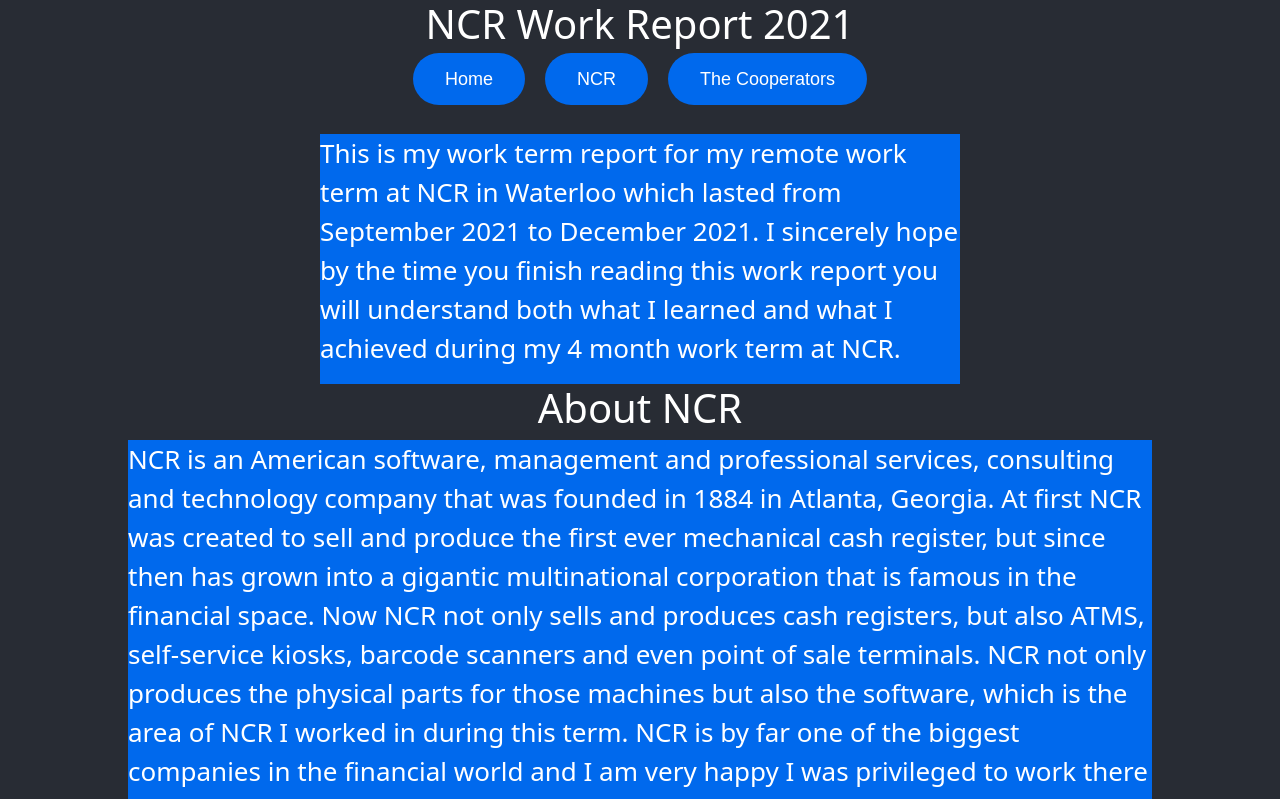
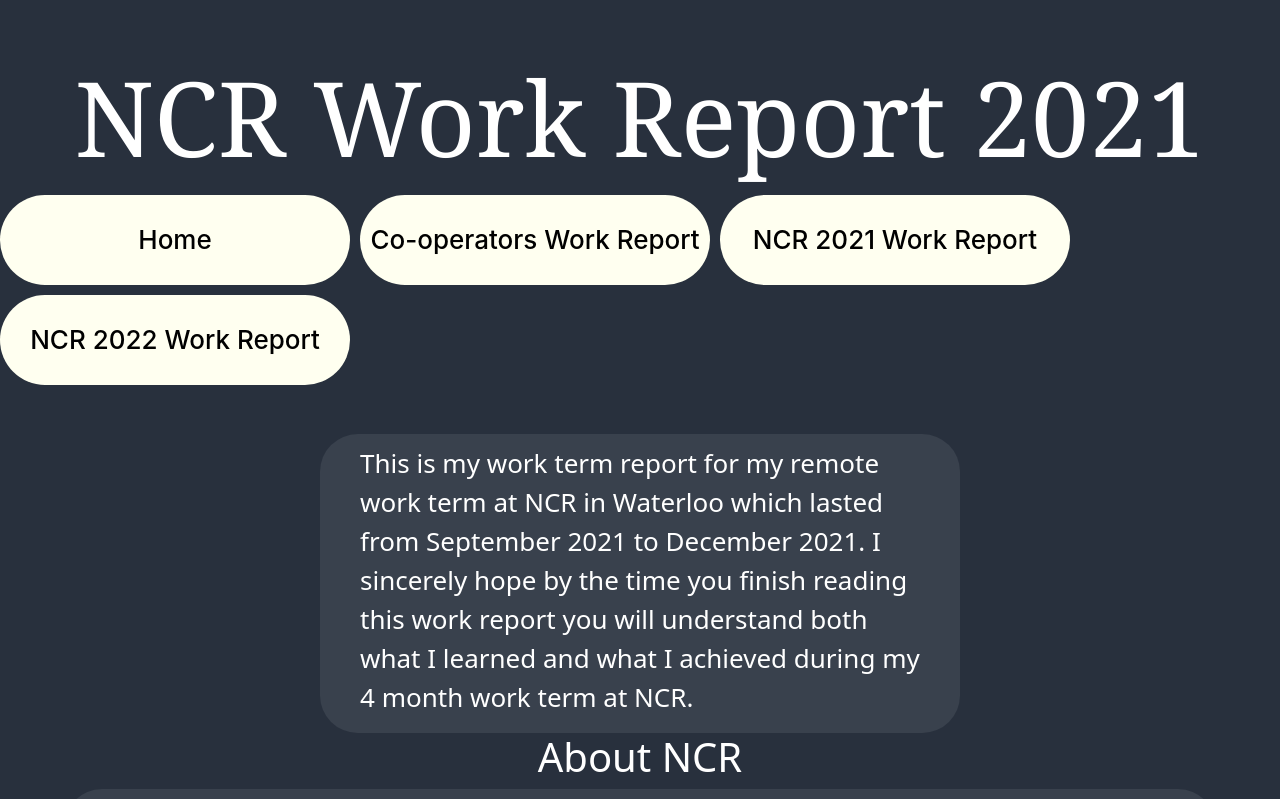
Before and after one commit to AaronBester-dev/PersonalWebsite, a React (Create React App) app: page /ncr in a window 1280 px wide. Shown: the top 799 px of the page. Built offline with nearby package versions, Linux system fonts and the light colour scheme.

Commit message:
Making stuff look better

```diff
--- a/src/App.css
+++ b/src/App.css
@@ -8,10 +8,15 @@
 }
 
 .block {
-  width: 80%;
+  width:90%;
   height: 50%;
-  background: #0069ed;
+  background: #39414d;
   display: flex;
+  border-radius:1cm;
+  padding-left: 40px;
+  padding-right: 40px;
+  padding-top: 10px;
+  padding-bottom: 10;
 }
 
 .column {
--- a/src/App.js
+++ b/src/App.js
@@ -1,7 +1,8 @@
 import "./App.css";
 import "./Page.css";
 import rat from "./images/rat.jpg";
-
+import "bootstrap/dist/css/bootstrap.min.css";
+import "bootstrap/dist/js/bootstrap.bundle.min";
 import Navbar from "./Navbar";
 import WorkReportsBar from "./WorkReportsBar";
 
@@ -10,7 +11,8 @@
     <div className="App">
       <header className="PageHeader">
         {/* Main Navigation Bar */}
-        <h1>Aaron Bester Developer</h1>
+        <br></br>
+        <div className="bigboy">Aaron Bester Developer</div>
         <Navbar></Navbar>
 
         {/* Welcome */}
@@ -23,7 +25,7 @@
               the amazing experiences I’ve had so far doing coop jobs!
             </p>
           </div>
-          <img src={rat} alt="rat" />
+          <img src={rat} className="img-fluid" alt="rat" />
         </div>
 
         {/* //Work Reports */}
--- a/src/Navbar.css
+++ b/src/Navbar.css
@@ -1,37 +1,18 @@
+.navbutton {
+  display: flex;
+  width: 350px;
+  height: 90px;
+  line-height: 90px;
+  background:	#FFFFF0;
+  color: black;
+  text-align: center;
+  text-decoration: none;
+  display: inline-block;
+  border-radius: 5000px;
+  font-family: -apple-system,system-ui,"Segoe UI",Roboto,"Helvetica Neue",Ubuntu,sans-serif;
+  font-weight:500;
+  font-size: 1em;
+  margin-bottom: 10px;
+  margin-right: 10px;
 
-.button-9 {
-    display: block;
-    width: 100px;
-    border: none;
-    padding: 1rem 2rem;
-    display: inline;
-    margin: 10px;
-    text-decoration: none;
-    background: #0069ed;
-    color: #ffffff;
-    outline:none;
-    font-family: sans-serif;
-    font-size: 1rem;
-    cursor: pointer;
-    border-radius: 200px;
-    text-align: center;
-    font-size:large;
-    transition: background 250ms ease-in-out,
-                transform 150ms ease;
-    -webkit-appearance: none;
-    -moz-appearance: none;
-  }
-
-  .button-9:hover,
-  .button-9:focus {
-    background: #0053ba;
-  }
-
-  .button-9:focus {
-    outline: 1px solid #fff;
-    outline-offset: -4px;
-  }
-
-  .button-9:active {
-    transform: scale(0.99);
-  }
+}
--- a/src/Navbar.jsx
+++ b/src/Navbar.jsx
@@ -1,15 +1,17 @@
 import React from "react";
 import { Link } from "react-router-dom";
 import "./Navbar.css";
+import "bootstrap/dist/css/bootstrap.min.css";
+import "bootstrap/dist/js/bootstrap.bundle.min";
 
 function Navbar() {
   return (
     <div className="Navbar">
-
       <div>
-        <Link to="/" className="button-9">Home</Link>
-        <Link to="/ncr" className="button-9">NCR</Link>
-        <Link to="/" className="button-9">The Cooperators</Link>
+        <Link to="/" className="navbutton">Home</Link>
+        <Link to="/" className="navbutton">Co-operators Work Report</Link>
+        <Link to="/ncr" className="navbutton">NCR 2021 Work Report</Link>
+        <Link to="/ncr" className="navbutton">NCR 2022 Work Report</Link>
       </div>
       <br></br>
     </div>
--- a/src/Ncr.js
+++ b/src/Ncr.js
@@ -1,44 +1,115 @@
 import React from "react";
 import Navbar from "./Navbar";
 import "./Page.css";
-// Bootstrap CSS
 import "bootstrap/dist/css/bootstrap.min.css";
-// Bootstrap Bundle JS
 import "bootstrap/dist/js/bootstrap.bundle.min";
 
 function Ncr() {
-  return (
-    <div className="Ncr">
-      <header className="PageHeader">
-        <h1>NCR Work Report 2021</h1>
-        <Navbar></Navbar>
-        <div style={{ width: "50%", height: "60%" }} className="block">
-          <p>
-            This is my work term report for my remote work term at NCR in
-            Waterloo which lasted from September 2021 to December 2021. I
-            sincerely hope by the time you finish reading this work report you
-            will understand both what I learned and what I achieved during my 4
-            month work term at NCR.
-          </p>
-        </div>
-        <h1>About NCR</h1>
-        <div className="block">
-          <p>
-            NCR is an American software, management and professional services,
-            consulting and technology company that was founded in 1884 in
-            Atlanta, Georgia. At first NCR was created to sell and produce the
-            first ever mechanical cash register, but since then has grown into a
-            gigantic multinational corporation that is famous in the financial
-            space. Now NCR not only sells and produces cash registers, but also
-            ATMS, self-service kiosks, barcode scanners and even point of sale
-            terminals. NCR not only produces the physical parts for those
-            machines but also the software, which is the area of NCR I worked in
-            during this term. NCR is by far one of the biggest companies in the
-            financial world and I am very happy I was privileged to work there
-            this term.
-          </p>
-        </div>
+  function isMobile(){
+    const { innerWidth: width} = window;
+    console.log(width)
+    if(width < 576){
+      console.log("TRUE")
+      return true;
+    }
+    else{
+      console.log("FALSE3")
+      return false;
+    }
+
+  }
+
+  function getMobileLearningGoals() {
+    return (
+      <div style={{ textAlign: "center" }}>
         <h1>Goals</h1>
+        <h2>Learning Goal 1</h2>
+        <p>
+          The first skill that I would like to learn during my time at NCR is
+          how to create APIs. I personally would like to learn more about APIs
+          as APIs are now an integral part of software development. Learning
+          about not only what APIs are but how they work and how to create them
+          will be important to my future as a programmer.
+        </p>
+
+        <p>
+          My plan to learn more about APIs will start with completing NCR’s
+          training on APIs. After completing the API training I will be working
+          on NCR’s Core Integration team which works on creating APIs that their
+          customers use; while working at NCR I will learn more about APIs. I
+          also intend to try to create my own APIs in my own free time in order
+          to truly understand how to create an API and how it works.
+        </p>
+
+        <p>
+          I will know I have achieved my goal when I have created my own API. In
+          order to create your own API you need to know every aspect of an API
+          such as what it is, how to make one, and how to use it so it is by far
+          the best way to show what I have learned.
+        </p>
+
+        <h2> Learning Goal 2</h2>
+        <p>
+          The second skill I want to learn during my time at NCR is learning
+          about different testing methodologies. I want to learn about different
+          types of tests as testing is an extremely important part of
+          development. Learning about the different types of tests and how to
+          create them using tools like Cucumber will be invaluable to my future.
+        </p>
+        <p>
+          To learn more about different types of software tests is to learn
+          about testing methodologies like end-to-end tests, unit tests, and
+          integration tests from different sources at NCR. For example, NCR has
+          a learning website dedicated to learning about programming knowledge
+          so I will use that website as well as help from more knowledgeable
+          co-workers. I will also use some of my free time to research
+          information online about testing and try to learn more about different
+          testing methodologies and which one is best in which situation. I am
+          also certain that at NCR I will have to write and conduct different
+          types of tests for the code I create so I will be able to put my
+          learning into practice there.
+        </p>
+        <p>
+          I will know I have completed my goal when during my time at NCR I have
+          debugged my own programs using different testing methodologies.
+        </p>
+
+        <h2> Learning Goal 3</h2>
+        <p>
+          The third and final skill I want to learn during my time at NCR is
+          agile software development as most companies have moved away from the
+          classic waterfall development cycle and moved on to agile. Because of
+          this change, I believe knowledge about how agile development works and
+          how one uses agile to create software efficiently will be useful for
+          my future career.
+        </p>
+
+        <p>
+          My plan to learn more about agile methodology is to learn while using
+          it at NCR. NCR follows the agile development methodology so while I am
+          working there I will undoubtedly learn what agile development is by
+          using it every single day I work there. I have already received
+          training on Agile and I will continue to learn more simply by working
+          at NCR. If I ever feel confused about Agile methodology then I will
+          either ask my co-workers about it or consult the internet.
+        </p>
+
+        <p>
+          I will know I have learned about Agile development when I have reached
+          the end of my work term at NCR and all of my assigned tasks for each
+          sprint have been completed by me. NCR's development process closely
+          follows the Agile methodology so if I can complete my work term and
+          complete all of my assigned tasks I will have followed Agile
+          methodology properly.
+        </p>
+      </div>
+    );
+  }
+
+  function getDesktopLearningGoals() {
+    return (
+      <div>
+        <h1 style={{ textAlign: "center" }}>Goals </h1>
         <div className="container text-center">
           <div className="row">
             <div className="col-sm">
@@ -163,6 +234,45 @@
             </div>
           </div>
         </div>
+      </div>
+    );
+  }
+
+  return (
+    <div className="Ncr">
+      <header className="PageHeader">
+        <br></br>
+        <div className="bigboy">NCR Work Report 2021</div>
+        <Navbar></Navbar>
+        <div style={{ width: "50%", height: "60%" }} className="block">
+          <p>
+            This is my work term report for my remote work term at NCR in
+            Waterloo which lasted from September 2021 to December 2021. I
+            sincerely hope by the time you finish reading this work report you
+            will understand both what I learned and what I achieved during my 4
+            month work term at NCR.
+          </p>
+        </div>
+        <h1>About NCR</h1>
+        <div className="block">
+          <p>
+            NCR is an American software, management and professional services,
+            consulting and technology company that was founded in 1884 in
+            Atlanta, Georgia. At first NCR was created to sell and produce the
+            first ever mechanical cash register, but since then has grown into a
+            gigantic multinational corporation that is famous in the financial
+            space. Now NCR not only sells and produces cash registers, but also
+            ATMS, self-service kiosks, barcode scanners and even point of sale
+            terminals. NCR not only produces the physical parts for those
+            machines but also the software, which is the area of NCR I worked in
+            during this term. NCR is by far one of the biggest companies in the
+            financial world and I am very happy I was privileged to work there
+            this term.
+          </p>
+        </div>
+
+        {isMobile() ? getMobileLearningGoals() : getDesktopLearningGoals()}
+
         <h1>Did I Achieve My Goals</h1>
         <div className="block">
           <p>
--- a/src/Page.css
+++ b/src/Page.css
@@ -1,6 +1,6 @@
 
 .PageHeader {
-  background-color: #282c34;
+  background-color: #28303d;
   min-height: 100vh;
   display: flex;
   flex-direction: column;
@@ -9,3 +9,8 @@
   font-size: calc(10px + 2vmin);
   color: white;
 }
+
+.bigboy{
+  font-family: Georgia, sans-serif;
+  font-size: 4em;
+}
--- a/src/WorkReportsBar.jsx
+++ b/src/WorkReportsBar.jsx
@@ -6,8 +6,9 @@
   return (
     <div className="Navbar">
       <div>
-        <Link to="/ncr" className="button-9">NCR</Link>
-        <Link to="/" className="button-9">The Cooperators</Link>
+        <Link to="/" className="navbutton">The Cooperators</Link>
+        <Link to="/ncr" className="navbutton">NCR 2021</Link>
+        <Link to="/ncr" className="navbutton">NCR 2022</Link>
       </div>
       <br></br>
     </div>
```
